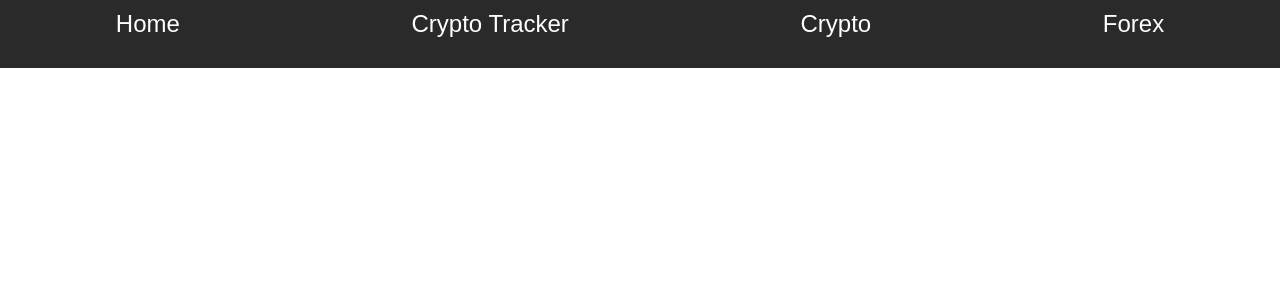
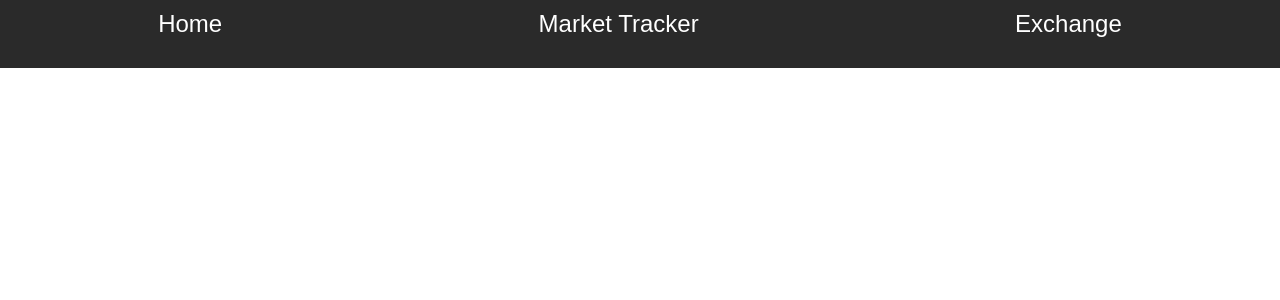
Before and after one commit to DanielTockan/Crypto-Tracker, a React app: page / in a window 1280 px wide. Shown: the top 300 px of the page. Built offline with nearby package versions, Linux system fonts and the light colour scheme; the HTML template or start-up script is replaced by a standard one; a web font is replaced by a local one.

Commit message:
rm forex route

```diff
--- a/src/App.js
+++ b/src/App.js
@@ -18,7 +18,6 @@ const App = () => {
       <Route exact path="/crypto-tracker/crypto" component={Crypto} />
       <Route exact path="/crypto-tracker/all" component={CryptoTracker} />
       <Route exact path="/crypto-tracker/:coinId" component={Coin} />
-      <Route exact path="/crypto-tracker/forex" component={Forex} />
       <Route exact path="/crypto-tracker" component={Home} />
     </Switch>
   </BrowserRouter>
--- a/src/components/Navbar.js
+++ b/src/components/Navbar.js
@@ -6,9 +6,8 @@ const Navbar = () => {
     <div className="navbar">
 
       <Link className="navbutton" to="/crypto-tracker">Home</Link>
-      <Link className="navbutton" to="/crypto-tracker/all">Crypto Tracker</Link>
-      <Link className="navbutton" to="/crypto-tracker/crypto">Crypto</Link>
-      <Link className="navbutton is-warning" to="/crypto-tracker/forex">Forex</Link>
+      <Link className="navbutton" to="/crypto-tracker/all">Market Tracker</Link>
+      <Link className="navbutton" to="/crypto-tracker/crypto">Exchange</Link>
       {/*
       <Link className="navbutton" to="/project-2/Login">Login</Link>
       <Link className="navbutton" to="/project-2/Login">Sign up</Link>
```
